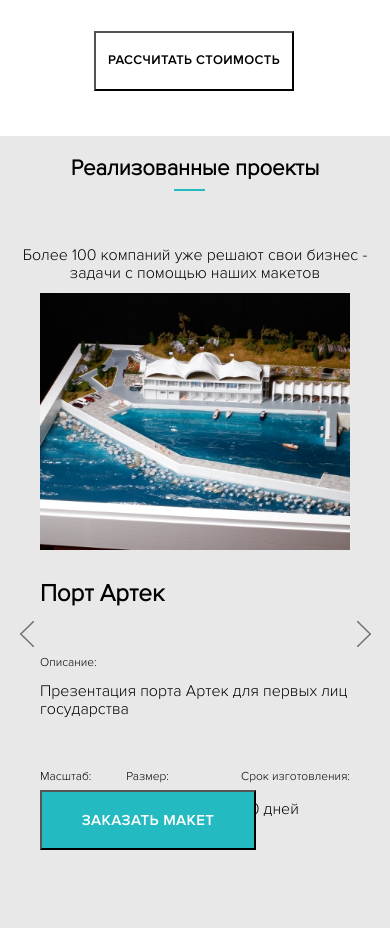
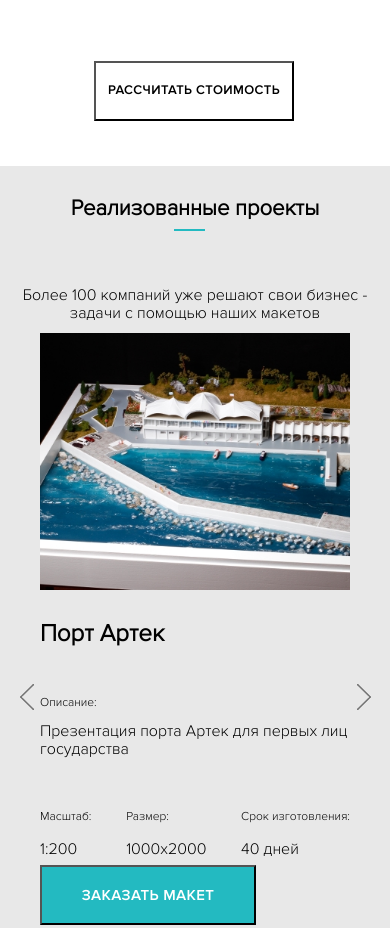
Before and after one commit to alex3287/maquette, a website: page src/index.html in a window 390 px wide. Shown: the part 4800-5728 px from the top of the page. Drawn offline with nearby package versions, Linux system fonts and the light colour scheme.

Commit message:
site version 1.0

```diff
--- a/src/sass/blocks/_layouts.sass
+++ b/src/sass/blocks/_layouts.sass
@@ -73,8 +73,9 @@
 
 @media (max-width:768px)
   .layouts
-    padding-top: 0
+    padding-top: 30px
     &__title
+      //margin-top: 130px
       font-size: 30px
     &__subtitle
       margin-bottom: 10px
--- a/src/sass/blocks/_projects.sass
+++ b/src/sass/blocks/_projects.sass
@@ -73,11 +73,11 @@
         justify-content: space-between
         // высота карточки
       &__info
-        height: 250px
+        height: 320px
 
 @media (max-width: 768px)
   .projects
-    padding-top: 20px
+    padding-top: 30px
     &__title
       font-size: 30px
     &__subtitle
@@ -95,7 +95,7 @@
         justify-content: space-between
         // высота карточки
       &__info
-        height: 270px
+        height: 305px
 
 @media (max-width: 580px)
   .projects
```
Also changed, not shown: src/css/style.css, 1 other file.
